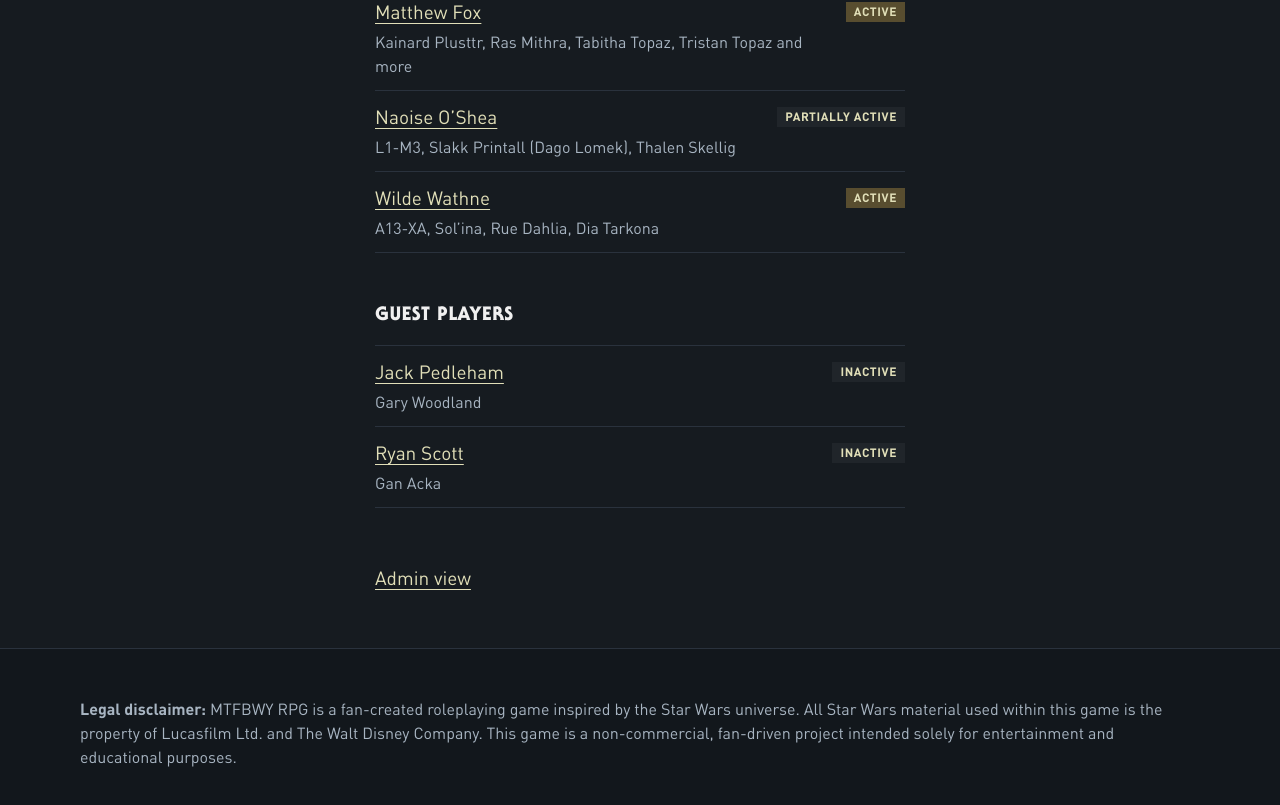
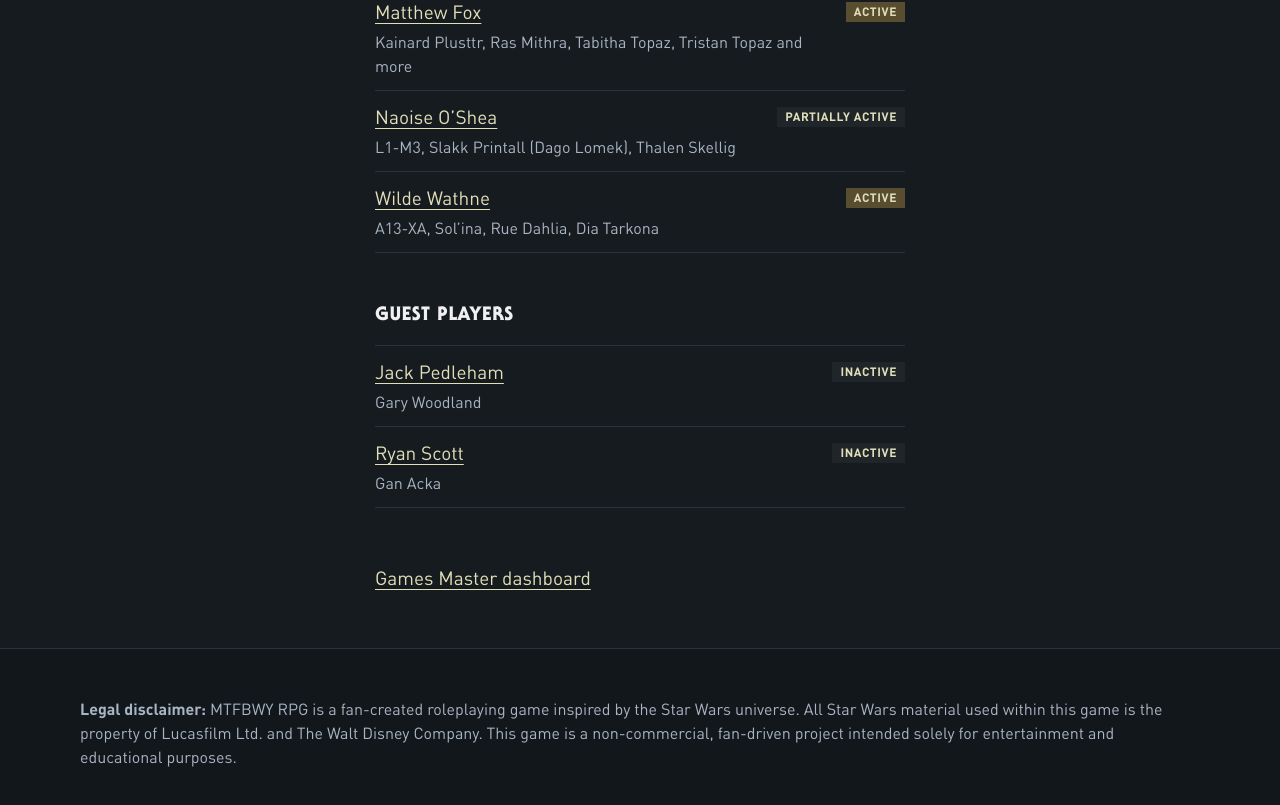
Before and after one commit to antjtw/mtfbwy-tracker, a Next.js app: page / in a window 1280 px wide. Shown: the part 654-1459 px from the top of the page. Built offline with nearby package versions, Linux system fonts and the light colour scheme; no server answers.

Commit message:
Rename home page "Admin view" link to "Games Master dashboard"
Co-Authored-By: Claude Opus 5.5 <noreply@anthropic.com>
Claude-Session: https://claude.ai/code/session_015BiUxDoFDUsfvaRHqYmbYH

```diff
--- a/app/page.tsx
+++ b/app/page.tsx
@@ -52,7 +52,7 @@ export default async function Home() {
           <PlayerList players={players.filter((p) => p.is_guest)} chars={chars} />
         </section>
         <p className="section">
-          <Link className="standalone" href={`/code?admin=1&next=${encodeURIComponent("/admin")}`}>Admin view</Link>
+          <Link className="standalone" href={`/code?admin=1&next=${encodeURIComponent("/admin")}`}>Games Master dashboard</Link>
         </p>
       </div>
     </main>
```
